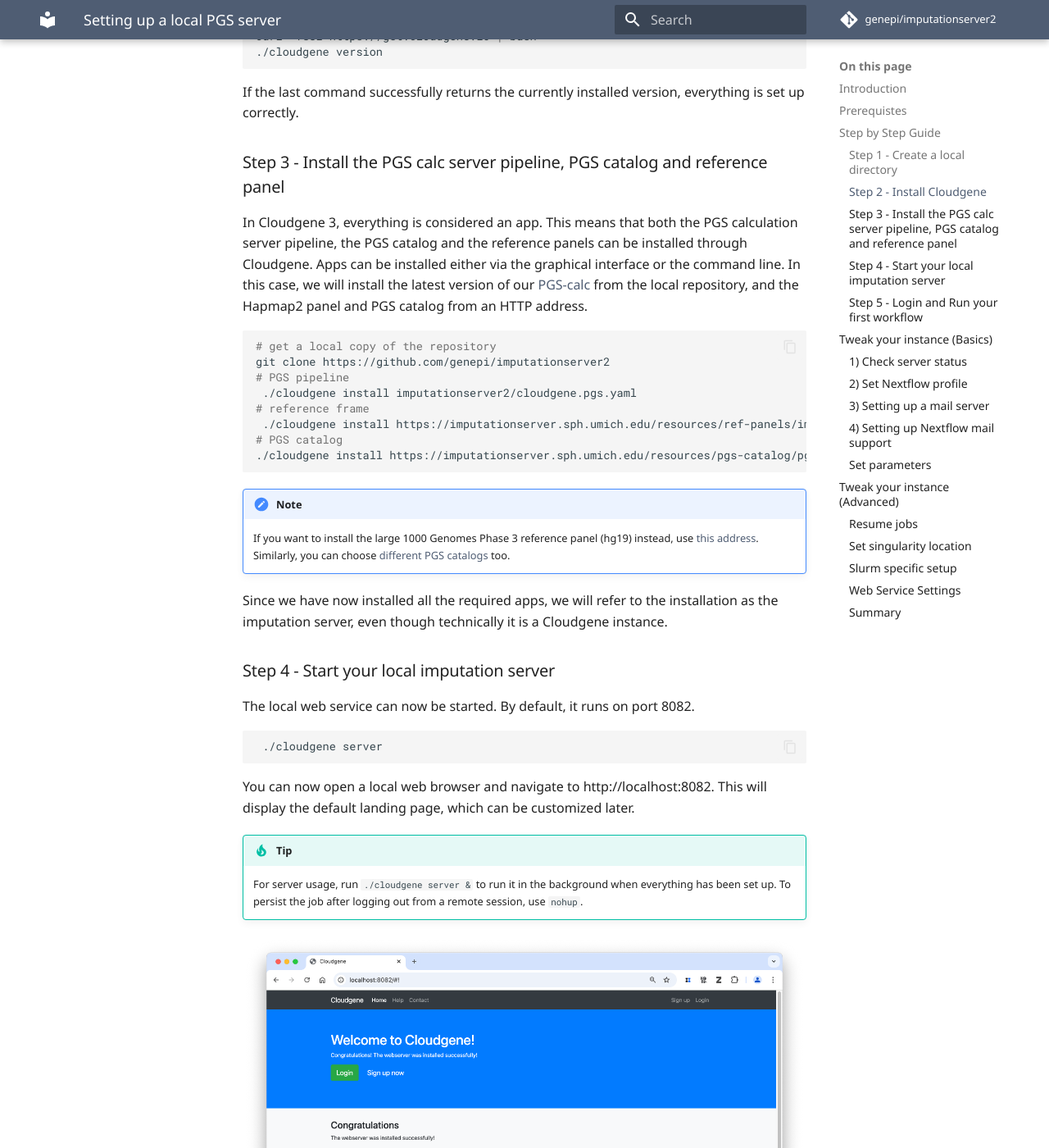
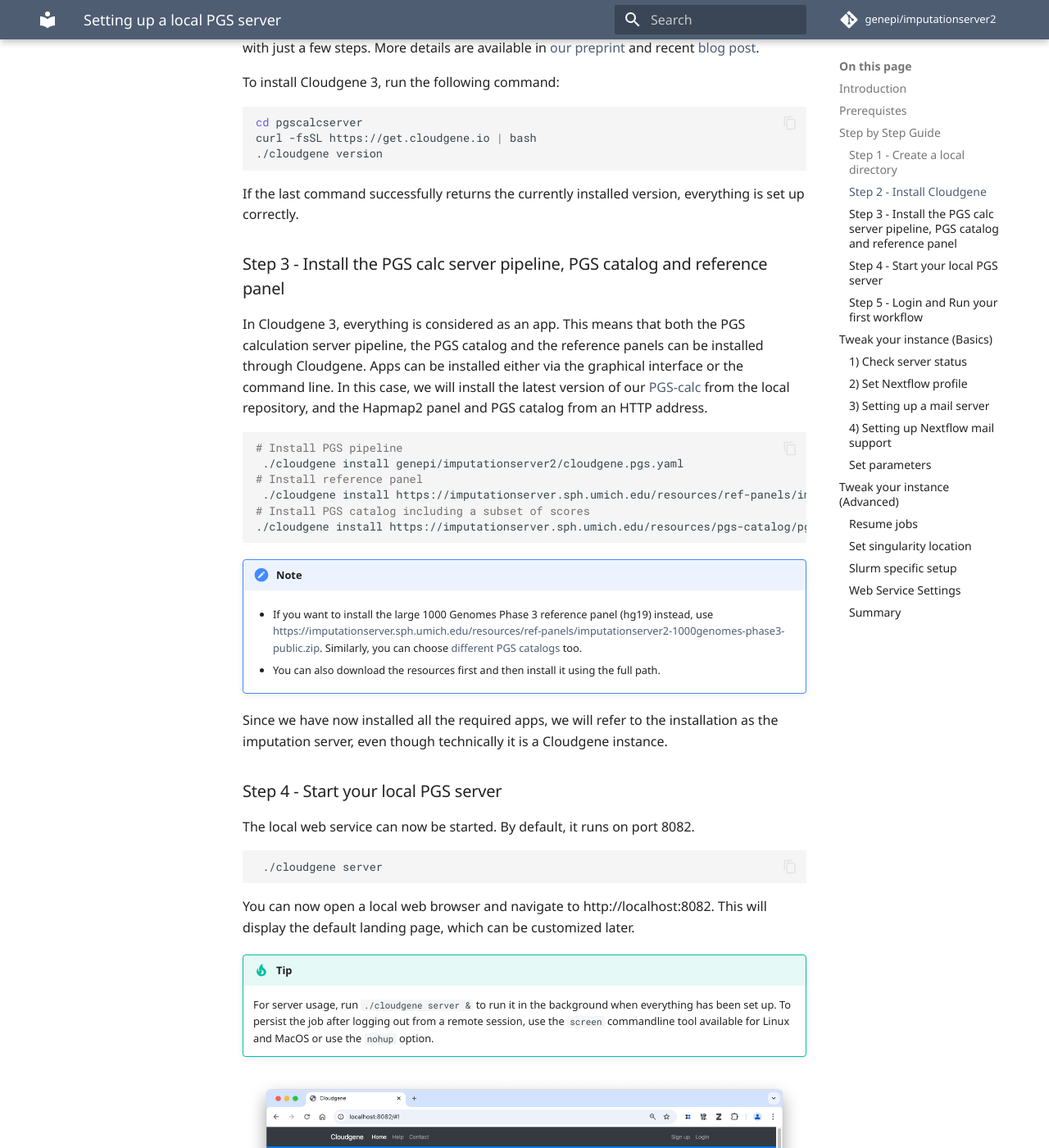
Before and after one commit to genepi/michigan-imputationserver, an MkDocs documentation site: the page built from docs/tutorials/local-PGS-server.md, in a window 1280 px wide and 1400 px high, scrolled down 1406 px. Shown: the whole window at 82% size. Built offline with MkDocs 1.6.1 and Material for MkDocs 9.7.7, drawn with Linux system fonts in a browser that asks for light colours; some web fonts are replaced; comment, search, counter and statistics services are not loaded; some of the changed text lies outside the part shown.

Commit message:
Add minor tweaks

````diff
--- a/docs/tutorials/local-PGS-server.md
+++ b/docs/tutorials/local-PGS-server.md
@@ -1,11 +1,15 @@
 # Setting up a local PGS server
 
 ## Introduction
-The Polygenic Score Calulation server allows the computation of polygenic risks based on imputed genotype and summary statistic, either provided locally or available through the [PGS-catalog](https://www.pgscatalog.org). For further details on the pipeline see [pgs-calc pipeline](../pgs/getting-started.md)
+The Polygenic Score Calulation server allows the computation of polygenic risks based on imputed genotype and summary statistic, either provided locally or available through the [PGS-catalog](https://www.pgscatalog.org). For further details on the underlying pipeline, click [here](../pgs/getting-started.md).
 
 **One of our primary goals is to enable others to set up their own PGS calculation server using our architecture.** Such servers can then be utilized internally (e.g., within an institution to keep array or sequence data locally) or made accessible to external users, by providing sensitive reference panels to the community.
 
 In this tutorial we show how to setup the latest PGS service locally by using already available reference panels.
+
+!!! info
+
+    We are currently providing the HapMap2 panel and the 1000G Phase 3 Panel for download. The HRC panel is not publicly available.
 
 ## Prerequistes
 The following software is required to set up your own server. We specifically tested it on different Linux versions and on macOS.
@@ -44,28 +48,29 @@
 
 ### Step 3 - Install the PGS calc server pipeline,  PGS catalog and reference panel
 
-In Cloudgene 3, everything is considered an app. This means that both the PGS calculation server pipeline, the PGS catalog and the reference panels can be installed through Cloudgene. Apps can be installed either via the graphical interface or the command line. In this case, we will install the latest version of our [PGS-calc](https://github.com/genepi/imputationserver2) from the local repository, and the Hapmap2 panel and PGS catalog from an HTTP address.
+In Cloudgene 3, everything is considered as an app. This means that both the PGS calculation server pipeline, the PGS catalog and the reference panels can be installed through Cloudgene. Apps can be installed either via the graphical interface or the command line. In this case, we will install the latest version of our [PGS-calc](https://github.com/genepi/imputationserver2) from the local repository, and the Hapmap2 panel and PGS catalog from an HTTP address.
 
 ```bash
-# get a local copy of the repository
-git clone https://github.com/genepi/imputationserver2
-# PGS pipeline
- ./cloudgene install imputationserver2/cloudgene.pgs.yaml
-# reference frame
+
+# Install PGS pipeline
+ ./cloudgene install genepi/imputationserver2/cloudgene.pgs.yaml
+# Install reference panel
  ./cloudgene install https://imputationserver.sph.umich.edu/resources/ref-panels/imputationserver2-hapmap2.zip
-# PGS catalog
+# Install PGS catalog including a subset of scores
 ./cloudgene install https://imputationserver.sph.umich.edu/resources/pgs-catalog/pgs-catalog-small.zip
 ```
 
 !!! note
 
-    If you want to install the large 1000 Genomes Phase 3 reference panel (hg19) instead, use [this address](https://imputationserver.sph.umich.edu/resources/ref-panels/imputationserver2-1000genomes-phase3-public.zip).
+    * If you want to install the large 1000 Genomes Phase 3 reference panel (hg19) instead, use [https://imputationserver.sph.umich.edu/resources/ref-panels/imputationserver2-1000genomes-phase3-public.zip](https://imputationserver.sph.umich.edu/resources/ref-panels/imputationserver2-1000genomes-phase3-public.zip).
     Similarly, you can choose [different PGS catalogs](https://imputationserver.sph.umich.edu/resources/pgs-catalog/) too.
+
+    * You can also download the resources first and then install it using the full path.
 
 
 Since we have now installed all the required apps, we will refer to the installation as the imputation server, even though technically it is a Cloudgene instance.
 
-### Step 4 - Start your local imputation server
+### Step 4 - Start your local PGS server
 The local web service can now be started. By default, it runs on port 8082.
 
 ```bash
@@ -75,7 +80,7 @@
 
 !!! tip
 
-    For server usage, run ```./cloudgene server &``` to run it in the background when everything has been set up. To persist the job after logging out from a remote session, use `nohup`.
+    For server usage, run ```./cloudgene server &``` to run it in the background when everything has been set up. To persist the job after logging out from a remote session, use the `screen` commandline tool available for Linux and MacOS or use the `nohup` option.
 
 ![](../images/tutorials/local-server/cloidgene-fresh-install.png)
 
@@ -90,9 +95,9 @@
 
 This provides a basic setup for your local server and should already allow you to run a job on your local instance!
 
-!!! tip
+!!! note
 
-    Make sure  `docker`, or `singularity`, is running!
+    With the current setup, it's required that Docker is up and running. Check the interactive logs in case your job fails. If you want to run this with Slurm or Singulairy click [here](#2-set-nextflow-profile).
 
 ## Tweak your instance (Basics)
 
````
Also changed, not shown: other parts of docs/tutorials/local-PGS-server.md (+1 -1 lines).
